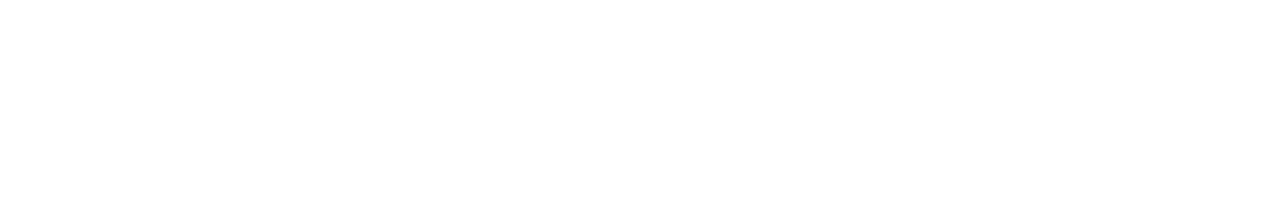
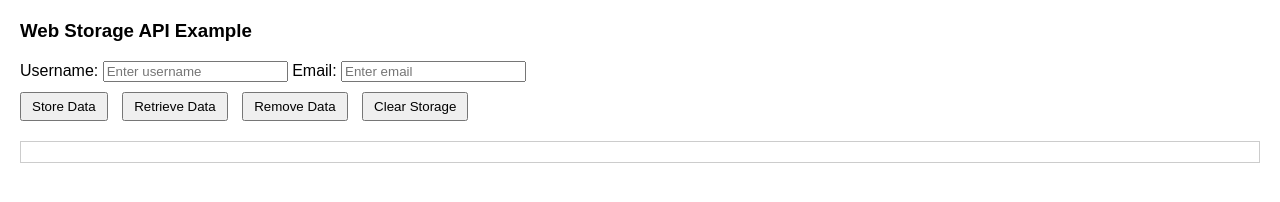
Before and after one commit to Kipngenocodes/Javascript, a website: page WEB_API/storage_api.html in a window 1280 px wide. Drawn offline with Linux system fonts and the light colour scheme.

Commit message:
update on storage web api

```diff
--- a/WEB_API/storage_api.html
+++ b/WEB_API/storage_api.html
@@ -12,3 +12,84 @@ syntax: localStorage.setItem('key', 'value');
 localStorage.getItem('key');
 localstorage.removeItem('key');
 -->
+<!DOCTYPE html>
+<html lang="en">
+<head>
+    <meta charset="UTF-8">
+    <meta name="viewport" content="width=device-width, initial-scale=1.0">
+    <title>Web Storage API Example</title>
+    <style>
+        body {
+            font-family: Arial, sans-serif;
+            margin: 20px;
+        }
+        #output {
+            margin-top: 20px;
+            padding: 10px;
+            border: 1px solid #ccc;
+        }
+        .success { color: green; }
+        .error { color: red; }
+        .input-group { margin: 10px 0; }
+        button { margin-right: 10px; padding: 5px 10px; }
+    </style>
+</head>
+<body>
+    <h3>Web Storage API Example</h3>
+    <div class="input-group">
+        <label for="username">Username: </label>
+        <input type="text" id="username" placeholder="Enter username">
+        <label for="email">Email: </label>
+        <input type="email" id="email" placeholder="Enter email">
+    </div>
+    <button onclick="storeData()">Store Data</button>
+    <button onclick="retrieveData()">Retrieve Data</button>
+    <button onclick="removeData()">Remove Data</button>
+    <button onclick="clearStorage()">Clear Storage</button>
+
+    <div id="output"></div>
+
+    <script>
+        const output = document.getElementById('output');
+
+        function storeData() {
+            const username = document.getElementById('username').value;
+            const email = document.getElementById('email').value;
+            if (username && email) {
+                localStorage.setItem('username', username);
+                localStorage.setItem('email', email);
+                output.className = 'success';
+                output.innerText = 'Data stored in local storage.';
+            } else {
+                output.className = 'error';
+                output.innerText = 'Please enter both username and email.';
+            }
+        }
+
+        function retrieveData() {
+            const username = localStorage.getItem('username');
+            const email = localStorage.getItem('email');
+            if (username && email) {
+                output.className = 'success';
+                output.innerText = `Username: ${username}, Email: ${email}`;
+            } else {
+                output.className = 'error';
+                output.innerText = 'No data found in local storage.';
+            }
+        }
+
+        function removeData() {
+            localStorage.removeItem('username');
+            localStorage.removeItem('email');
+            output.className = 'success';
+            output.innerText = 'Data removed from local storage.';
+        }
+
+        function clearStorage() {
+            localStorage.clear();
+            output.className = 'success';
+            output.innerText = 'All data cleared from local storage.';
+        }
+    </script>
+</body>
+</html>
```
